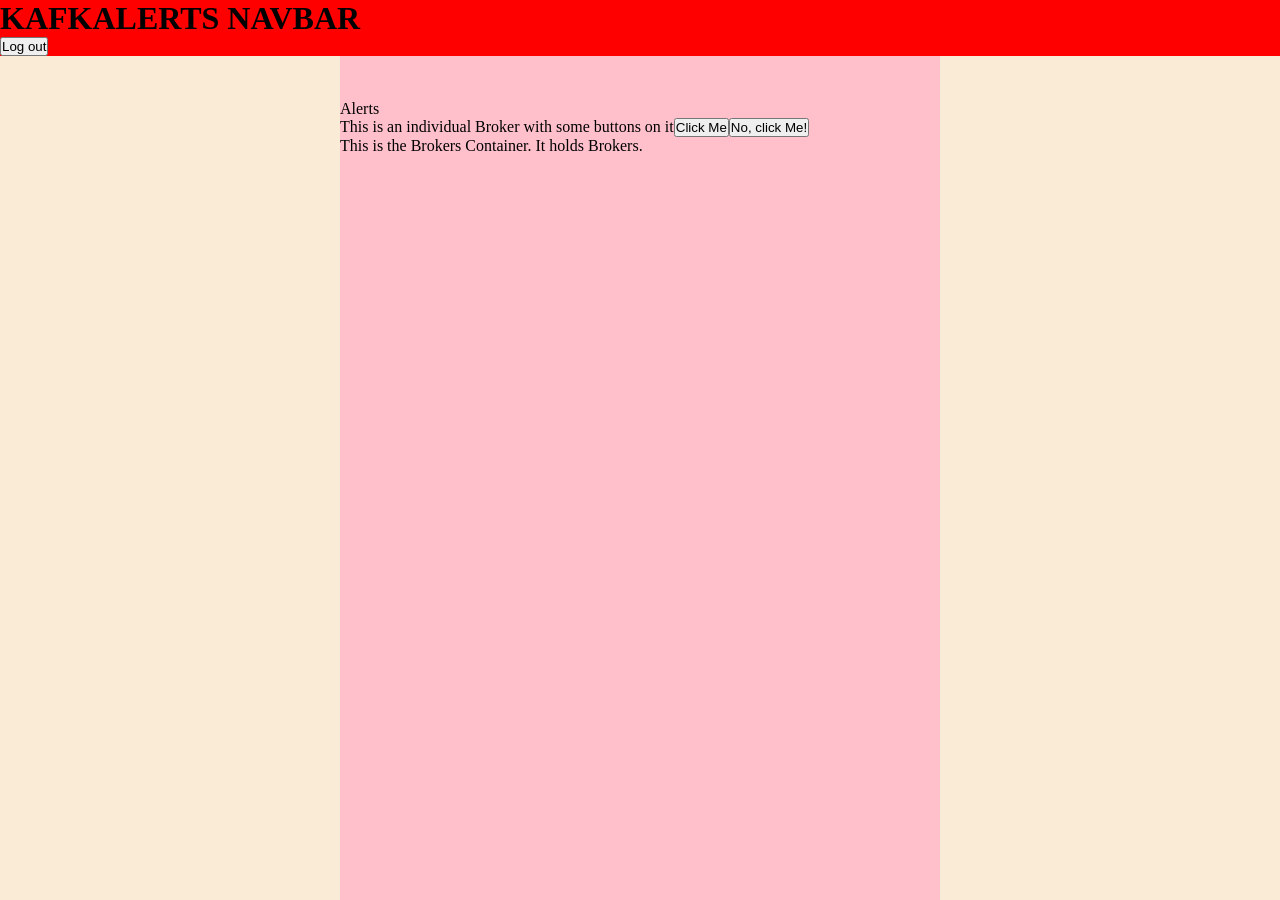
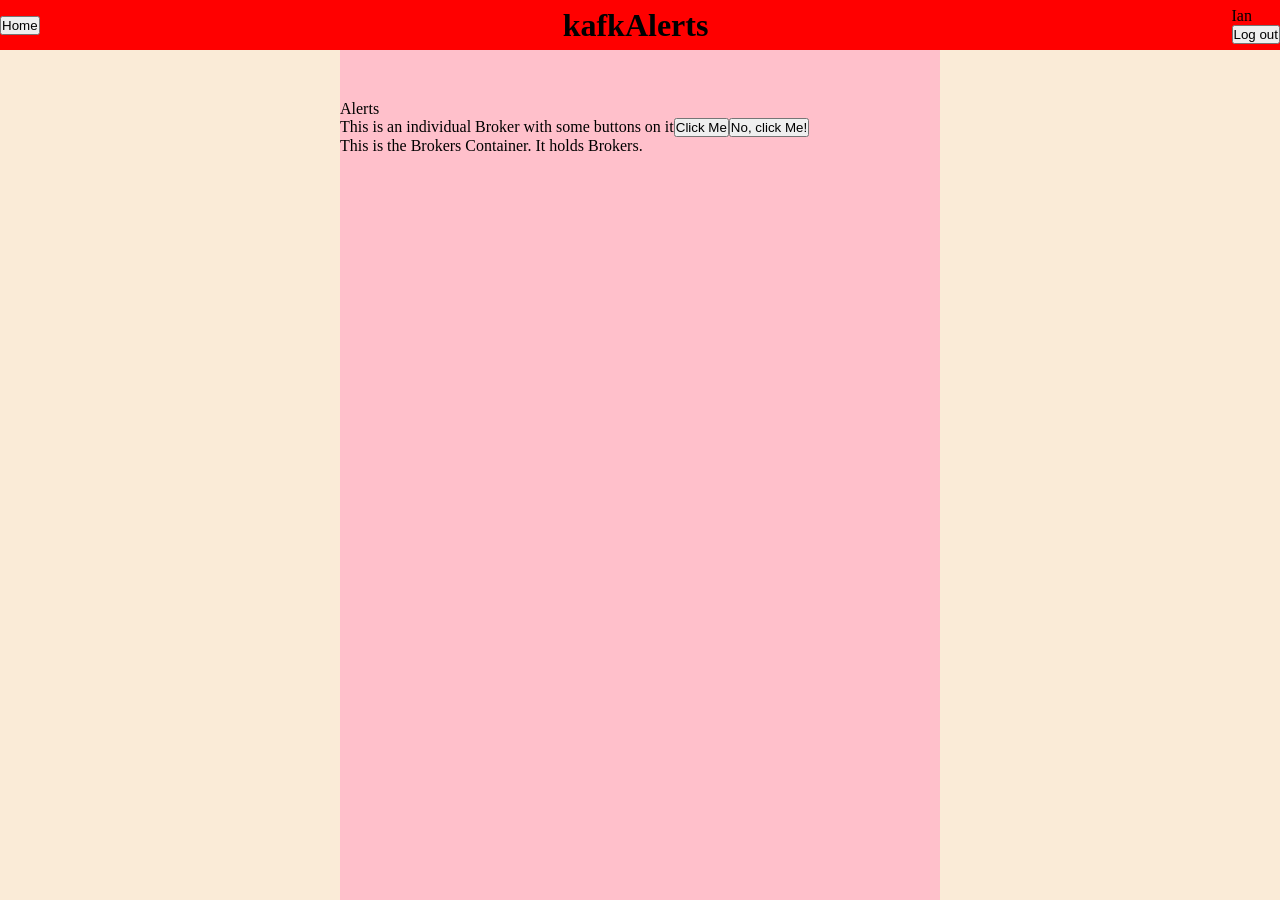
Before and after one commit to oslabs-beta/kafkalerts, a React app: page /dashboard in a window 1280 px wide. Built offline with nearby package versions, Linux system fonts and the light colour scheme.

Commit message:
navbar starter

```diff
--- a/src/containers/NavBar.jsx
+++ b/src/containers/NavBar.jsx
@@ -1,10 +1,58 @@
-import React from 'react';
+import React, { useRef } from 'react';
+import { useLink } from 'react-aria';
 
-const Navbar = () => {
+const Linwk = (props) => {
+  let ref = useRef(null);
+  let { linkProps } = useLink(props, ref);
+
+  return (
+    <a
+      {...linkProps}
+      ref={ref}
+      href={props.href}
+      target={props.target}
+      style={{ color: 'var(--blue)' }}
+    >
+      {props.children}
+    </a>
+  );
+};
+
+const Link = (props) => {
+  let ref = useRef(null);
+  let { linkProps, isPressed } = useLink(
+    { ...props, elementType: 'span' },
+    ref
+  );
+
+  return (
+    <span
+      {...linkProps}
+      ref={ref}
+      style={{
+        color: isPressed
+          ? 'var(--blue)'
+          : 'var(--spectrum-global-color-blue-700)',
+        textDecoration: 'underline',
+        cursor: 'pointer',
+      }}
+    >
+      {props.children}
+    </span>
+  );
+};
+
+<Link onPress={() => alert('Pressed link')}>Adobe</Link>;
+
+const Navbar = ({ username }) => {
   return (
     <div id='navbar-container'>
-      <h1>KAFKALERTS NAVBAR</h1>
-      <button>Log out</button>
+      <button>Home</button>
+      <h1>kafkAlerts</h1>
+      <div>
+        <p>{username}</p>
+        <button>Log out</button>
+      </div>
     </div>
   );
 };
--- a/src/pages/Dashboard.jsx
+++ b/src/pages/Dashboard.jsx
@@ -4,11 +4,12 @@ import Feed from '../containers/Feed';
 import './styles.scss';
 
 const Dashboard = () => {
+  const [username, setUsername] = useState('Ian');
   const [alerts, setAlerts] = useState([]);
   const [brokers, setBrokers] = useState([]);
   return (
-    <div id='dashboard-page' class='pages'>
-      <Navbar />
+    <div id='dashboard-page' className='pages'>
+      <Navbar username={username} />
       <Feed alerts={alerts} brokers={brokers} />
     </div>
   );
--- a/src/pages/styles.scss
+++ b/src/pages/styles.scss
@@ -14,7 +14,11 @@
   #navbar-container {
     position: fixed;
     width: 100%;
+    min-height: 50px;
     background-color: red;
+    display: flex;
+    justify-content: space-between;
+    align-items: center;
   }
   #feed-container {
     background-color: pink;
```
